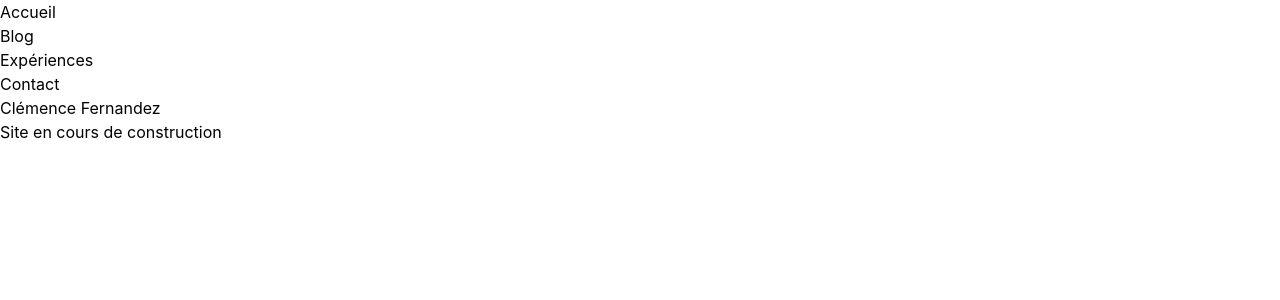
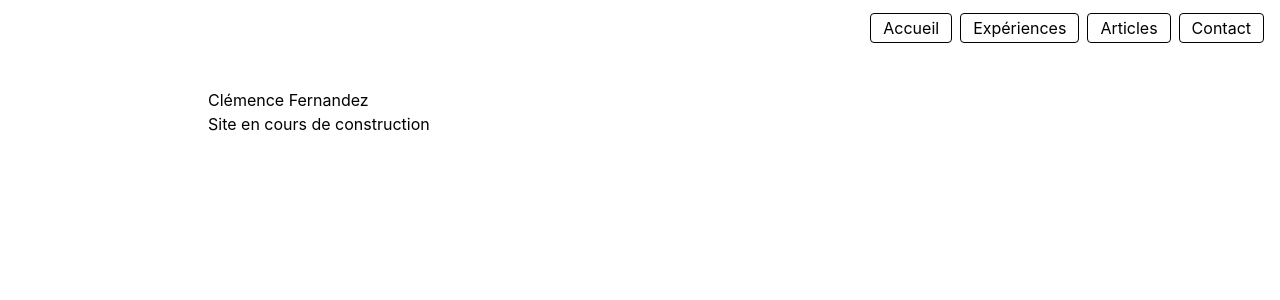
Before and after one commit to clemencefrz/mon-site-perso, a SvelteKit app: page / in a window 1280 px wide. Shown: the top 300 px of the page. Built offline with nearby package versions, Linux system fonts and the light colour scheme.

Commit message:
feat(layout): style header nav as buttons and add page margins
- Align nav to the right and style links as bordered buttons
- Reorder nav: Experiences before Blog, rename Blog to Articles
- Center main content with a max width and padding

```diff
--- a/src/routes/+layout.svelte
+++ b/src/routes/+layout.svelte
@@ -10,16 +10,16 @@
 	<link rel="icon" href={favicon} />
 </svelte:head>
 
-<header>
+<header class="flex justify-end p-4">
 	<nav>
-		<ul>
-			<li><a href={resolve('/')}>Accueil</a></li>
-			<li><a href={resolve('/blog')}>Blog</a></li>
-			<li><a href={resolve('/experiences')}>Expériences</a></li>
-			<li><a href={resolve('/contact')}>Contact</a></li>
+		<ul class="flex flex-row gap-2">
+			<li><a href={resolve('/')} class="rounded border px-3 py-1">Accueil</a></li>
+			<li><a href={resolve('/experiences')} class="rounded border px-3 py-1">Expériences</a></li>
+			<li><a href={resolve('/blog')} class="rounded border px-3 py-1">Articles</a></li>
+			<li><a href={resolve('/contact')} class="rounded border px-3 py-1">Contact</a></li>
 		</ul>
 	</nav>
 </header>
-<main>
+<main class="mx-auto max-w-4xl px-4 py-8">
 	{@render children()}
 </main>
```
